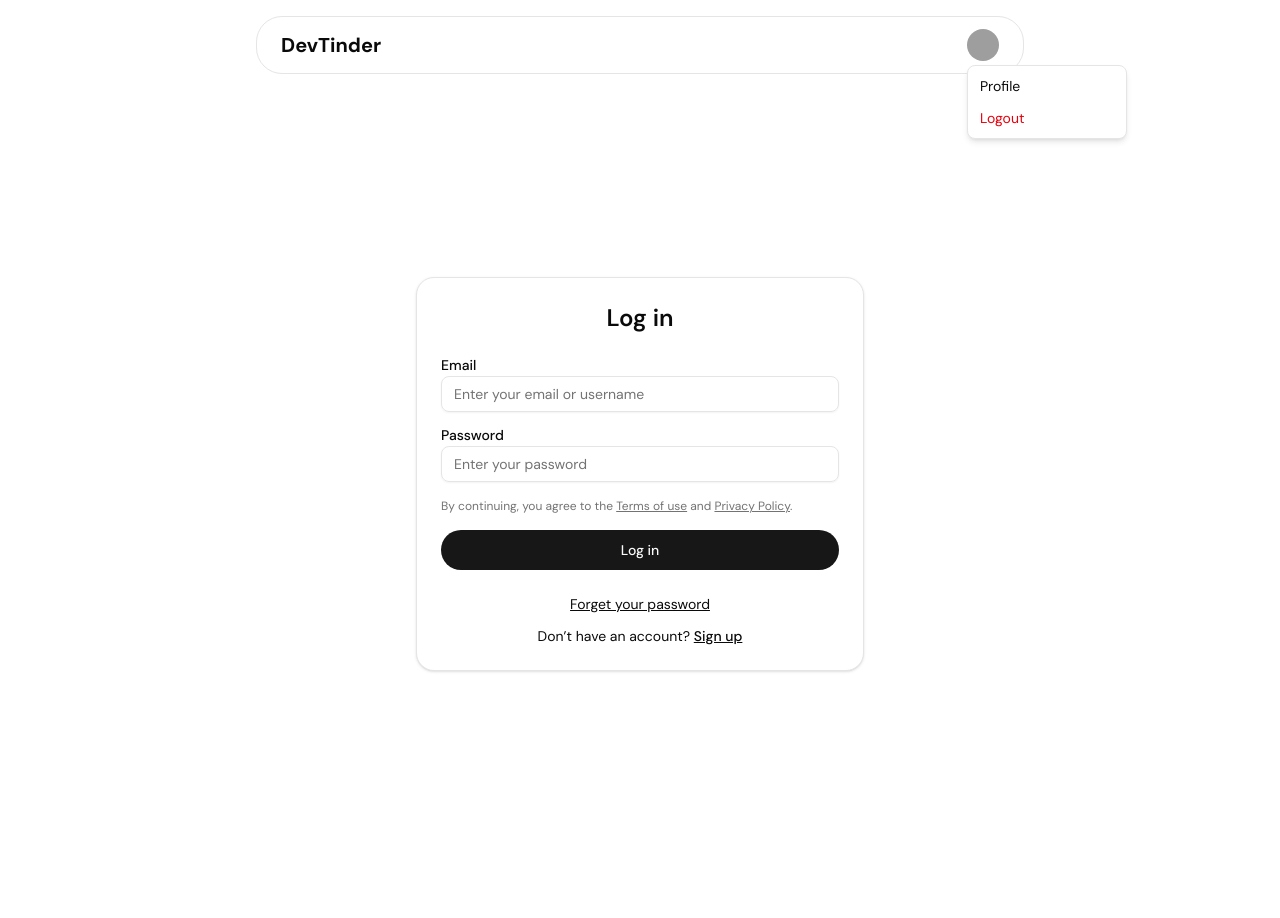
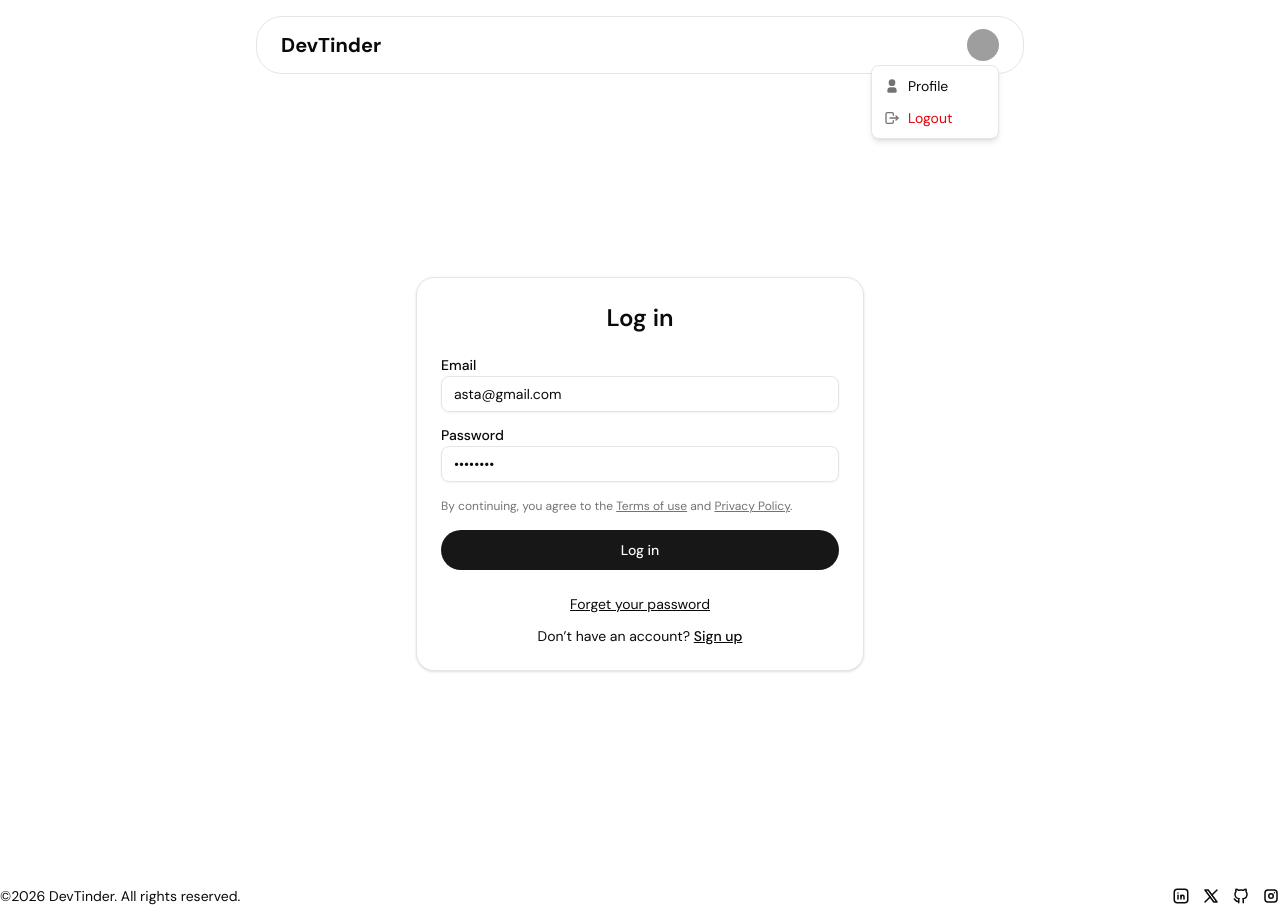
Before and after one commit to devxsagar/DevTinder-frontend, a React (Vite) app: page /login in a window 1280 px wide. Both pictures are taken after a click on the element 983 px from the left and 45 px from the top of the page. Before the commit the page ends 874 px from the top, so only its background shows below. Built offline with nearby package versions, Linux system fonts and the light colour scheme; grey boxes are pictures that could not be loaded.

Commit message:
feat: add login functionality with cookie-based authentication

```diff
--- a/src/App.jsx
+++ b/src/App.jsx
@@ -2,12 +2,14 @@ import React from "react";
 import { Outlet } from "react-router-dom";
 
 import Navbar from "./components/Navigation/Navbar";
+import Footer from "./components/Navigation/Footer";
 
 const App = () => {
   return (
     <div className="max-md:px-4 ">
       <Navbar />
       <Outlet />
+      <Footer />
     </div>
   );
 };
--- a/src/components/Navigation/Navbar.jsx
+++ b/src/components/Navigation/Navbar.jsx
@@ -6,6 +6,7 @@ import {
 } from "@/components/ui/dropdown-menu";
 
 import { Avatar, AvatarFallback, AvatarImage } from "@/components/ui/avatar";
+import { IconLogout, IconUserFilled } from "@tabler/icons-react";
 
 const Navbar = () => {
   return (
@@ -23,11 +24,13 @@ const Navbar = () => {
             </Avatar>
           </DropdownMenuTrigger>
 
-          <DropdownMenuContent align="start" className="w-40">
+          <DropdownMenuContent align="end" className="w-20">
             <DropdownMenuItem className="cursor-pointer">
+              <IconUserFilled />
               Profile
             </DropdownMenuItem>
             <DropdownMenuItem className="cursor-pointer text-red-600">
+              <IconLogout />
               Logout
             </DropdownMenuItem>
           </DropdownMenuContent>
--- a/src/index.css
+++ b/src/index.css
@@ -9,10 +9,7 @@ body {
 @custom-variant dark (&:is(.dark *));
 
 @theme {
-  --color-primary: #f7f8f8;
-  --color-card: #131415;
-  --color-green: #519e46;
-  --color-bg-white: #ffffff;
+  --color-green: #87da1c;
 }
 
 @theme inline {
--- a/src/pages/Login.jsx
+++ b/src/pages/Login.jsx
@@ -1,28 +1,54 @@
-import React from "react";
+import React, { useState } from "react";
+import { useNavigate } from "react-router-dom";
+import axios from "axios";
 
 import { Button } from "@/components/ui/button";
 import { Input } from "@/components/ui/input";
 import { Checkbox } from "@/components/ui/checkbox";
 import { Label } from "@/components/ui/label";
 import { EyeOff } from "lucide-react";
-import { useNavigate } from "react-router-dom";
 
 const Login = () => {
+  const [email, setEmail] = useState("asta@gmail.com");
+  const [password, setPassword] = useState("Asta@123");
+
   const navigate = useNavigate();
+
+  const handleSubmit = async (e) => {
+    e.preventDefault();
+
+    try {
+      const res = await axios.post(
+        "http://localhost:3000/login",
+        {
+          email,
+          password,
+        },
+        {
+          withCredentials: true,
+        }
+      );
+      console.log(res.data || res.response.data);
+    } catch (error) {
+      console.error(error);
+    }
+  };
 
   return (
     <div className="min-h-screen flex items-center justify-center bg-background px-4">
       <div className="w-full max-w-md rounded-2xl border bg-card p-6 shadow-sm">
         <h1 className="mb-6 text-2xl font-semibold text-center">Log in</h1>
 
-        <form className="space-y-4">
+        <form className="space-y-4" onSubmit={handleSubmit}>
           {/* Email */}
           <div className="space-y-1">
             <Label htmlFor="email">Email</Label>
             <Input
               id="email"
-              type="text"
-              placeholder="Enter your email or username"
+              type="email"
+              value={email}
+              placeholder="Enter your email"
+              onChange={(e) => setEmail(e.target.value)}
             />
           </div>
 
@@ -37,7 +63,9 @@ const Login = () => {
             <Input
               id="password"
               type="password"
+              value={password}
               placeholder="Enter your password"
+              onChange={(e) => setPassword(e.target.value)}
             />
           </div>
 
@@ -67,7 +95,10 @@ const Login = () => {
           <p className="underline cursor-pointer">Forget your password</p>
           <p>
             Don’t have an account?{" "}
-            <span className="font-medium underline cursor-pointer" onClick={() => navigate("/signup")} >
+            <span
+              className="font-medium underline cursor-pointer"
+              onClick={() => navigate("/signup")}
+            >
               Sign up
             </span>
           </p>
```
